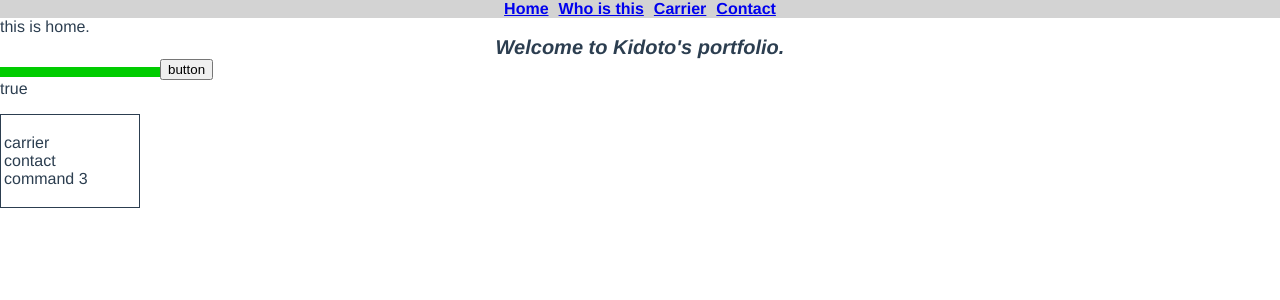
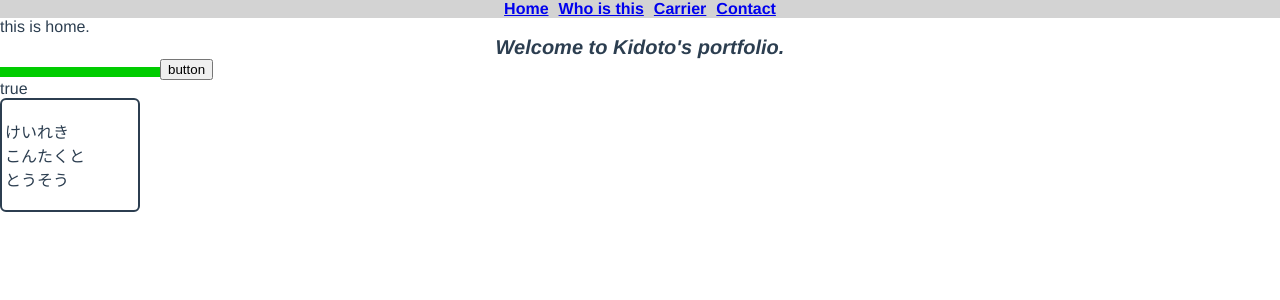
Before and after one commit to kidoto/vue-portfolio, a Vue app: page / in a window 1280 px wide. Shown: the top 300 px of the page. Built offline with nearby package versions, Linux system fonts and the light colour scheme; no server answers.

Commit message:
20190225commit.

```diff
--- a/src/components/Carrier.vue
+++ b/src/components/Carrier.vue
@@ -1,6 +1,6 @@
 <template>
 <div id="carrier">
-  this is carrier.
+  経歴ページやつー
 </div>
 </template>
 
--- a/src/components/Command.vue
+++ b/src/components/Command.vue
@@ -1,17 +1,17 @@
 <template>
 <div id="command">
-  <table style='border:solid 1px;width:140px'>
+  <table style='border:solid 2px;width:140px; border-radius:6px;'>
     <tr style='height:50px'>
       <td>
         <ul>
           <li>
-            carrier
+            <span v-on:click='carrier'>けいれき</span>
           </li>
           <li>
-            contact
+            <span v-on:click='contact'>こんたくと</span>
           </li>
           <li>
-            command 3
+            とうそう
           </li>
         </ul>
       </td>
@@ -21,8 +21,20 @@
 </template>
 
 <script>
-
+export default {
+  methods: {
+    carrier: function() {
+      this.$router.push('/carrier');
+    },
+    contact: function() {
+      this.$router.push('/contact');
+    }
+  }
+}
 </script>
 
 <style>
+#command {
+  font-family: osaka;
+}
 </style>
--- a/src/components/CommandGauge.vue
+++ b/src/components/CommandGauge.vue
@@ -2,16 +2,13 @@
 <div id="gauge">
   <progress id="lifeBar" value="0" max="100" min="0" optimum="100"></progress>
   <button v-on:click='up'>button</button>
-  <br />
-  {{isShow}}
+  <br /> {{isShow}}
   <br />
   <transition name="slide-fade">
-<p v-if='isShow'>
 
-      <Command />
-    </p>
+      <Command v-if='isShow'/>
 
-</transition>
+  </transition>
 
 </div>
 </template>
@@ -67,7 +64,7 @@ export default {
     up: function() {
       this.min++;
       this.now.value++;
-        // console.log('min' + this.min);
+      // console.log('min' + this.min);
       if (this.min === this.max) {
         this.gaugeMaxed();
       }
```
